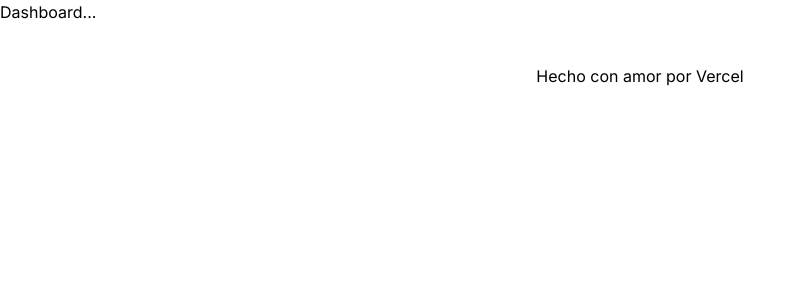
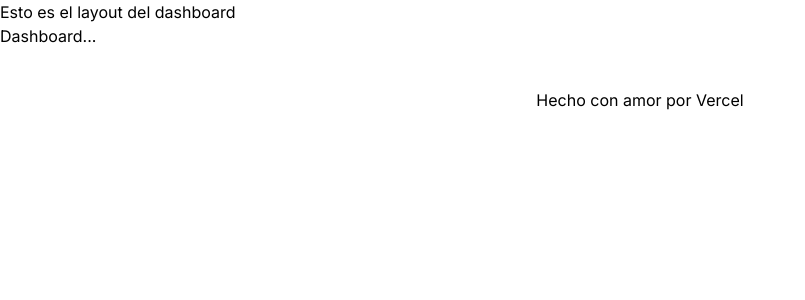
Before and after one commit to revudev/learning-next, a Next.js app: page /dashboard in a window 1280 px wide. Shown: the top 300 px of the page, without its empty margins (0-805 px from the left). Built offline with nearby package versions, Linux system fonts and the light colour scheme.

Commit message:
Layouts que envuelvan secciones específicas de nuestras rutas

```diff
--- /dev/null
+++ b/app/dashboard/customers/invoices/page.tsx
@@ -0,0 +1,3 @@
+export default function InvoicesPage(){
+  return <p>Invoices...</p>
+}
--- /dev/null
+++ b/app/dashboard/customers/page.tsx
@@ -0,0 +1,3 @@
+export default function CustomersPage(){
+  return <p>Customers...</p>
+}
--- /dev/null
+++ b/app/dashboard/layout.tsx
@@ -0,0 +1,10 @@
+export default function Layout(
+  { children } : {children: React.ReactNode}
+  ){
+  return (
+    <section>
+      Esto es el layout del dashboard
+      {children}
+    </section>
+  )
+}
```
